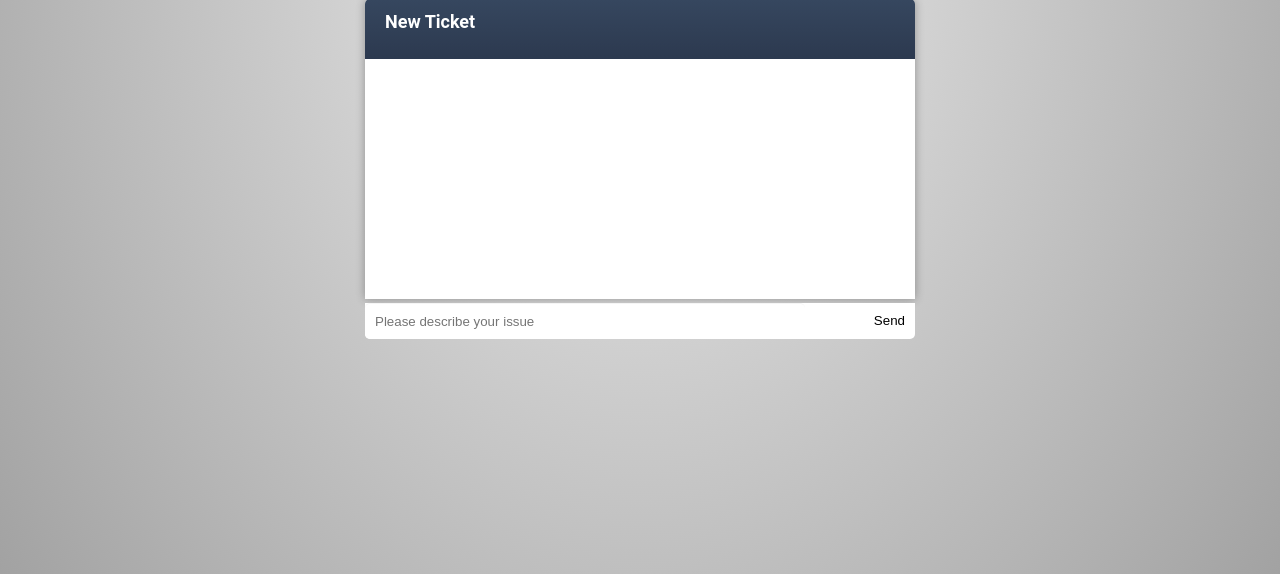
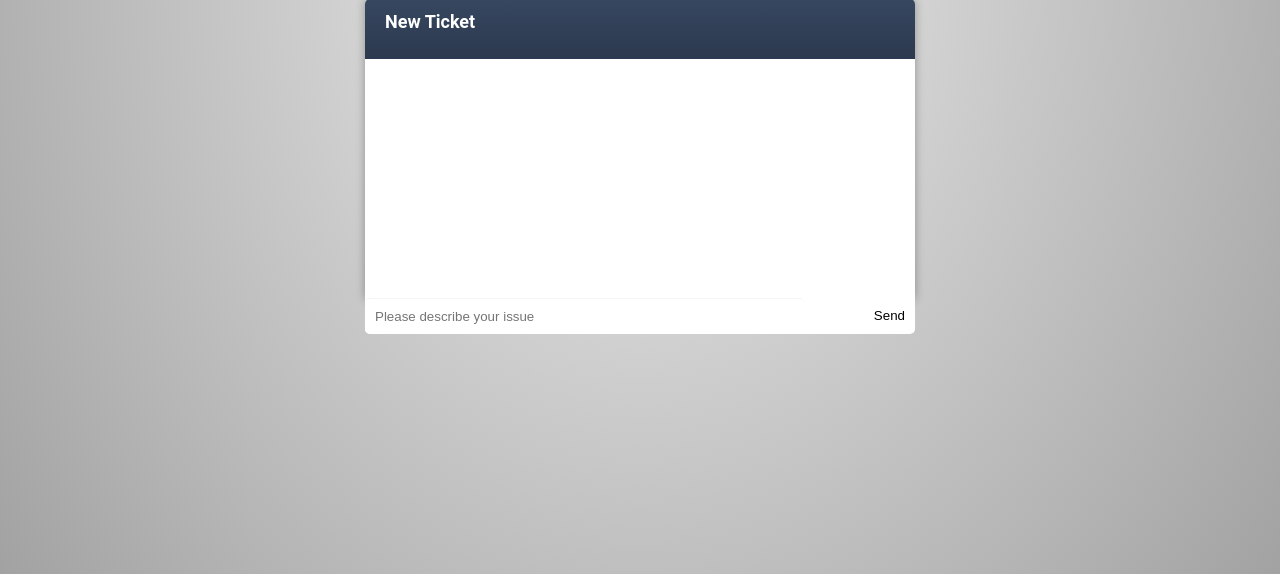
Before and after one commit to Jimimimi/ticketsplz, a Node project: template views/new-ticket.jade in a window 1280 px wide. Shown: the part 41-615 px from the top of the page. Run offline with Node 20 templates, Linux system fonts and the light colour scheme; the template is opened without the code that fills it: most values are stand-ins (such as "Sample title", 1, 10 or a date in 2020).

Commit message:
Fix css bug in New ticket view

```diff
--- a/public/stylesheets/style.css
+++ b/public/stylesheets/style.css
@@ -279,6 +279,10 @@ table td {
   background: white;
   border-radius: 0 0 5px 5px;
 }
+.ticket .reply.base {
+  bottom: -35px;
+}
+
 .ticket .reply .textbox {
   height: 40px;
   width: 80%;
--- a/views/new-ticket.jade
+++ b/views/new-ticket.jade
@@ -5,7 +5,7 @@ block content
     header
       div.id
         strong New Ticket
-    div.reply
+    div.reply.base
       form(action='ticket/', method='post')
         input(type="text", name="description", placeholder="Please describe your issue", required="true").textbox.nosmoke
         input(type="submit", value="Send").btn.btn-lg.btn-success
```
